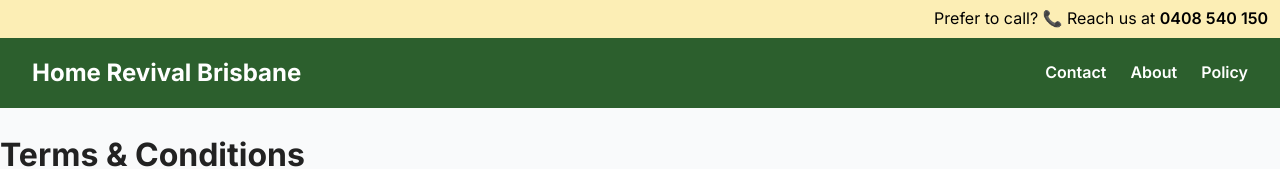
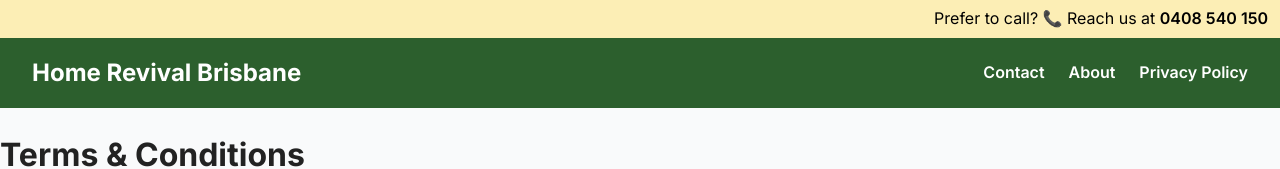
Before and after one commit to homerevivalbrisbane/HomeRevivalBrisbane, a plain HTML site: page terms.html in a window 1280 px wide. Shown: the top 169 px of the page. Drawn offline with nearby package versions, Linux system fonts and the light colour scheme.

Commit message:
Update terms.html

```diff
--- a/terms.html
+++ b/terms.html
@@ -27,7 +27,7 @@
         <li><a href="contact.html">Contact</a></li>
         <li><a href="about.html">About</a></li>
 
-        <li><a href="policy.html">Policy</a></li>
+        <li><a href="privacy.html">Privacy Policy</a></li>
       </ul>
     </nav>
   </header>
```
